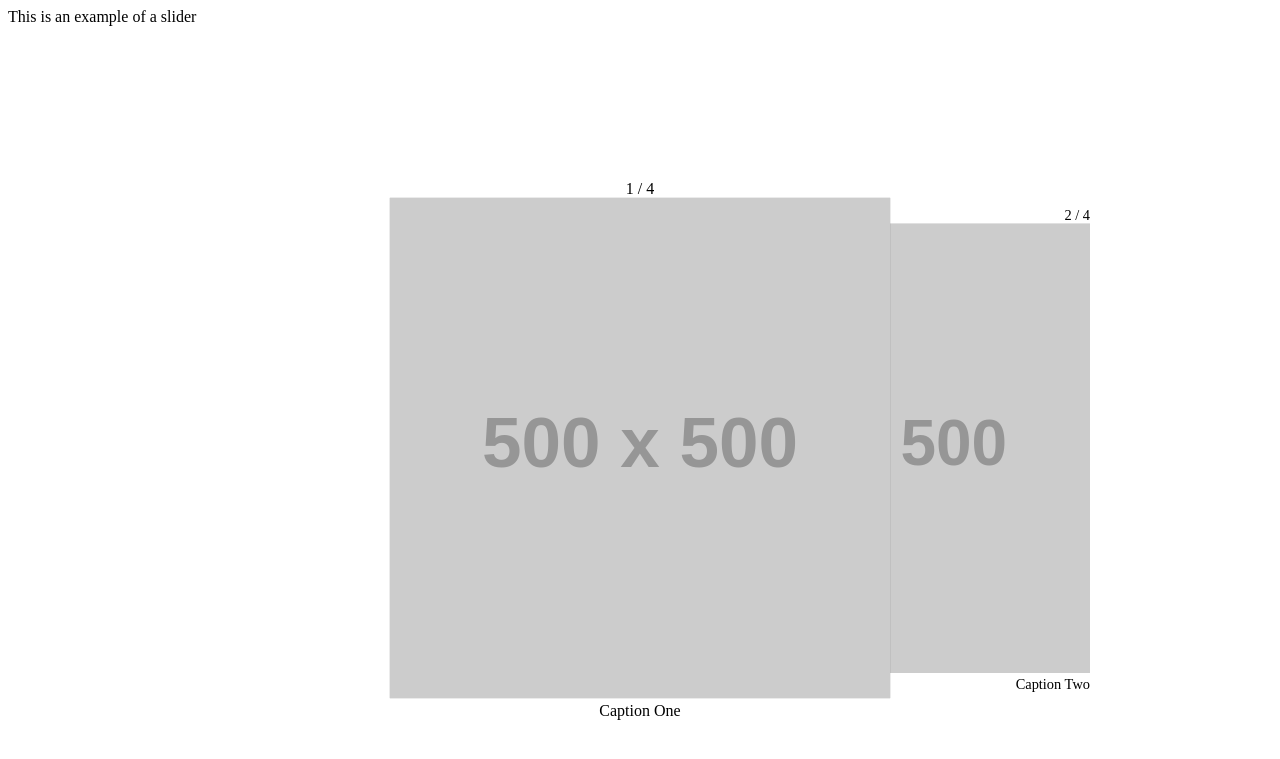
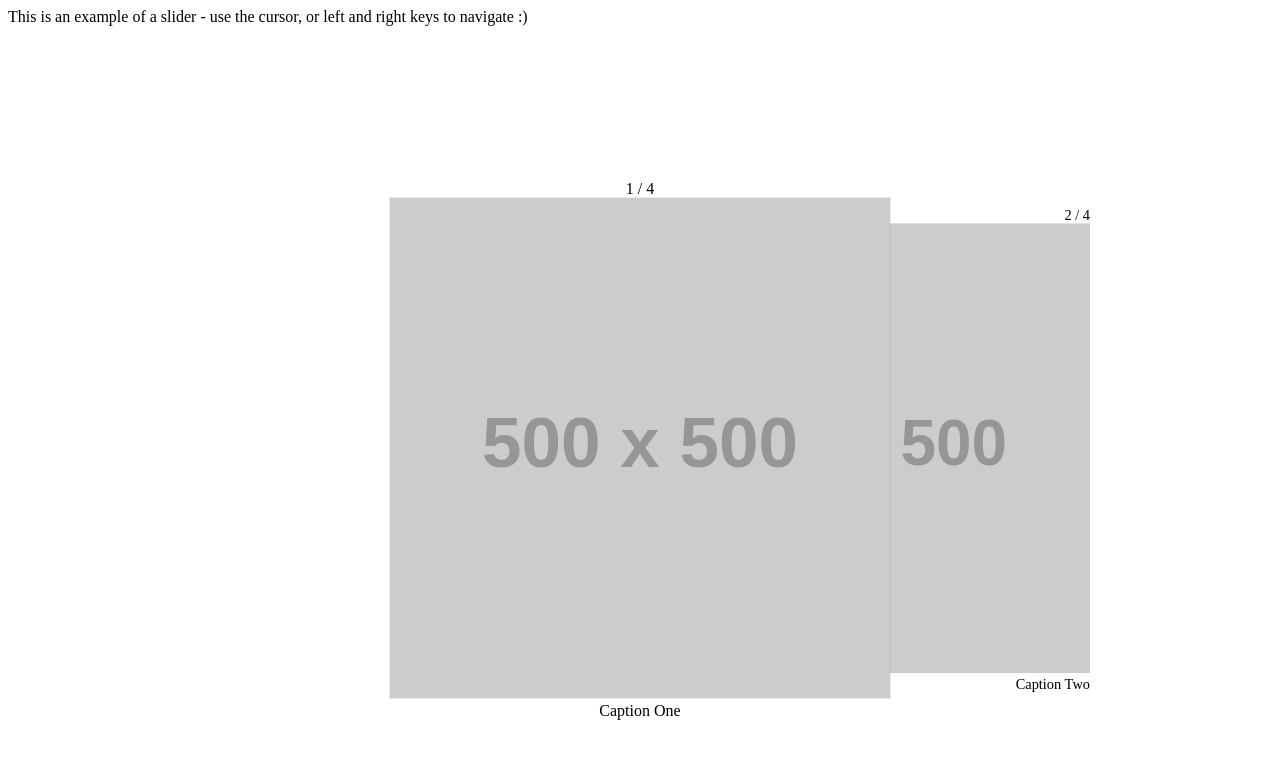
Before and after one commit to node-gs/GerardSimpson, a Jekyll site: the page fancyslider/index.html, which Jekyll copies as it is, in a window 1280 px wide. Shown: the top 759 px of the page. Built offline with Jekyll 4.4.1, drawn with Linux system fonts in a browser that asks for light colours.

Commit message:
adding 'things' section and changeing fancyslider message

```diff
--- a/fancyslider/index.html
+++ b/fancyslider/index.html
@@ -13,7 +13,7 @@
 
 <body>
 <div>
-    This is an example of a slider
+    This is an example of a slider - use the cursor, or left and right keys to navigate :)
 </div>
 <div class="slideshow-container">
     <div class="slides " onclick="currentSlide(1)">
```
Also changed, not shown: _layouts/custom.html (+22 -0 lines).
